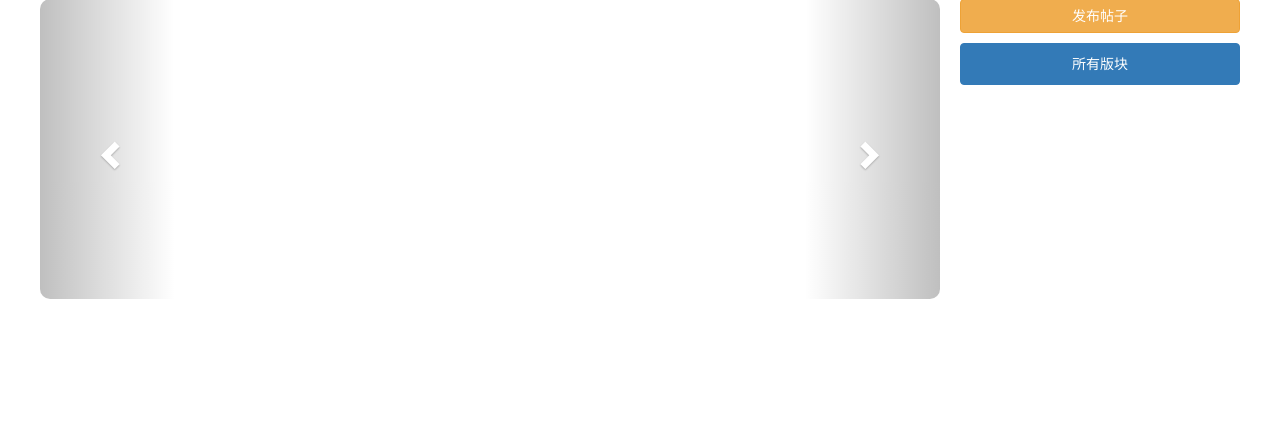
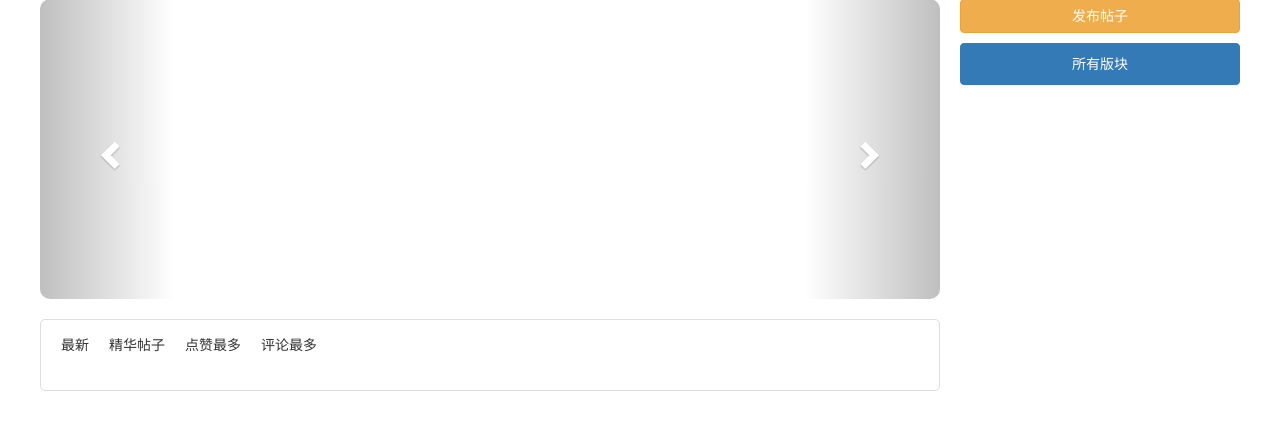
Before and after one commit to zzwshow/flask-Project, a Flask app: page / in a window 1280 px wide. Shown: the part 73-503 px from the top of the page. Run offline with Flask 2, Linux system fonts and the light colour scheme; data that the repository does not hold is empty; some libraries are stand-ins or nearby versions.

Commit message:
公司文件替换家里的

```diff
--- a/xmbbs/apps/front/views.py
+++ b/xmbbs/apps/front/views.py
@@ -23,9 +23,11 @@ def index():
 	#显示四个轮播图
 	banner = BannerModel.query.order_by(BannerModel.priority.desc()).limit(4)
 	boards = BoardModel.query.all()   #所有版块
+	posts = PostModel.query.all()  #所有帖子
 	context = {
 		'banners':banner,
-		'boards':boards
+		'boards':boards,
+		'posts':posts
 	}
 	return render_template('front/front_index.html',**context)
 
--- a/xmbbs/apps/models.py
+++ b/xmbbs/apps/models.py
@@ -29,4 +29,6 @@ class PostModel(db.Model):
 	content = db.Column(db.Text,nullable=False)
 	create_time = db.Column(db.DateTime,default=datetime.now)
 	board_id = db.Column(db.Integer,db.ForeignKey('board.id')) #定义外键
+	author_id = db.Column(db.String(100),db.ForeignKey("front_user.id"),nullable=False)
 	board = db.relationship("BoardModel",backref='posts') #定义关系
+	author = db.relationship('FrontUser',backref='posts')
--- a/xmbbs/config.py
+++ b/xmbbs/config.py
@@ -6,9 +6,9 @@ SECRET_KEY = "aaaaaaad"
 
 ###数据库
 
-# DB_URI = "mysql+pymysql://root:wei3511@127.0.0.1:3306/xmbbs_db?charset=utf8"
+DB_URI = "mysql+pymysql://root:wei3511@127.0.0.1:3306/xmbbs_db?charset=utf8"
 
-DB_URI = "mysql+pymysql://root:wei3511@127.0.0.1:3306/xmbbs_db1?charset=utf8"
+
 
 SQLALCHEMY_DATABASE_URI = DB_URI
 
--- a/xmbbs/static/front/css/front_base.css
+++ b/xmbbs/static/front/css/front_base.css
@@ -1,3 +1,10 @@
+a, abbr, acronym, address, applet, article, aside, audio, b, big, blockquote, body, canvas, caption, center, cite, code, dd, del, details, dfn, div, dl, dt, em, embed, fieldset, figcaption, figure, footer, form, h1, h2, h3, h4, h5, h6, header, html, i, iframe, img, ins, kbd, label, legend, li, mark, menu, nav, object, ol, output, p, pre, q, ruby, s, samp, section, small, span, strike, strong, sub, summary, sup, table, tbody, td, tfoot, th, thead, time, tr, tt, u, ul, var, video {
+    margin: 0;
+    padding: 0;
+    border: 0;
+    vertical-align: baseline;
+    list-style: none;
+}
 .main-container{
     width: 1200px;
     margin: 0 auto;
--- a/xmbbs/static/front/css/front_index.css
+++ b/xmbbs/static/front/css/front_index.css
@@ -5,5 +5,55 @@
 
 }
 .index-banner img {
-    height: 230px;
+    height: 250px;
 }
+
+.post-group{
+    border: 1px solid #ddd;
+    border-radius: 5px;
+    margin-top: 20px;
+    overflow: hidden;
+    padding: 10px;
+}
+.post-group-head{
+    overflow: hidden;
+    list-style: none;
+}
+
+.post-group-head li{
+    float: left;
+    padding: 5px 10px;
+
+}
+
+.post-group-head li a {
+    color: #333;
+}
+
+.post-group-head li.active{
+    background: #ccc;
+}
+
+.post-list-group{
+    margin-top: 20px;
+
+}
+.author-avatar-group{
+    float: left;
+}
+
+.author-avatar-group img{
+    height: 50px;
+    width: 50px;
+    border-radius: 50%;
+}
+.post-into-group{
+    float: left;
+    margin-left: 10px;
+}
+
+.post-into-group .post-info{
+    font-size: 12px;
+    color: #8c8c;
+
+}
--- a/xmbbs/templates/front/front_base.html
+++ b/xmbbs/templates/front/front_base.html
@@ -53,7 +53,6 @@
     </div><!-- /.navbar-collapse -->
   </div><!-- /.container-fluid -->
 </nav>
-
 <div class="main-container">
     {% block body %}{% endblock %}
 </div>
--- a/xmbbs/templates/front/front_index.html
+++ b/xmbbs/templates/front/front_index.html
@@ -24,9 +24,7 @@
                     {% else %}
                         <div class="item">
                  {% endif %}
-                <a href="{{ banner.link_url }}">
-                    <img src="{{ banner.image_url }}" alt="...">
-                </a>
+                        <a href="{{ banner.link_url }}"><img src="{{ banner.image_url }}" alt="..."></a>
                 </div>
                 {% endfor %}
             </div>
@@ -40,7 +38,34 @@
                     <span class="sr-only">Next</span>
                 </a>
         </div>
+        <div class="post-group">
+            <ul class="post-group-head">
+                <li><a href="#">最新</a></li>
+                <li><a href="#">精华帖子</a></li>
+                <li><a href="#">点赞最多</a></li>
+                <li><a href="#">评论最多</a></li>
+            </ul>
+            <ul class="post-list-group">
+                {% for post in posts %}
+                    <li>
+                        <div class="author-avatar-group"><img src="{{ post.author.avatar or url_for('static',filename='common/images/logo2.png') }}" alt="">
                         </div>
+                        <div class="post-into-group">
+                            <p class="post-title">{{ post.title }}</p>
+                            <p class="post-info">
+                                <span>作者：{{ post.author.username }}</span>
+                                <span>发表时间：{{ post.create_time }}</span>
+                               <span>评论：0</span>
+                               <span>阅读数：0</span>
+                            </p>
+                        </div>
+                    </li>
+                {% endfor %}
+
+            </ul>
+        </div>
+    </div>
+
     <div class="sm-container">
         <div style="padding-bottom: 10px">
             <a href="{{ url_for('front.apost') }}" class="btn btn-warning btn-block">发布帖子</a>
@@ -52,5 +77,4 @@
             {% endfor %}
         </div>
     </div>
-    </div>
 {% endblock %}
```
Also changed, not shown: xmbbs/static/common/images/1.png (deleted), xmbbs/static/common/images/2.png (deleted), xmbbs/static/common/images/3.png (deleted). Lines whose indentation alone changed are shown as unchanged.
